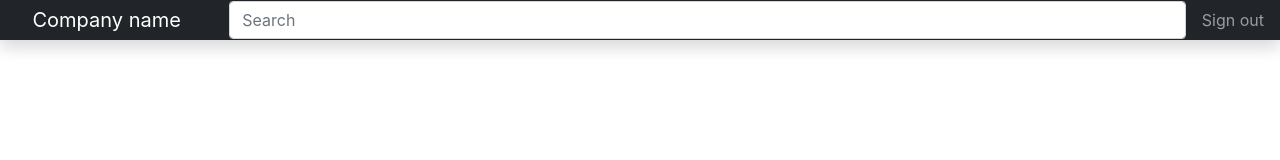
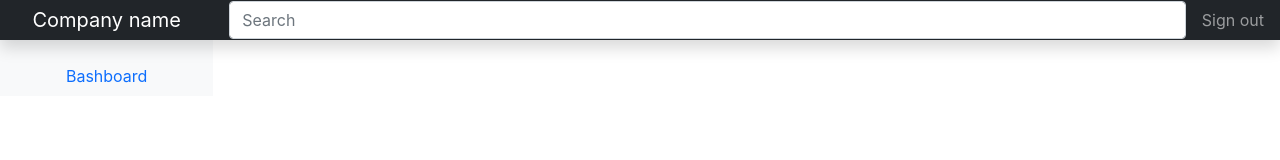
Before and after one commit to nao-18/fiber-react-app, a React (Create React App) app in the folder front/: page / in a window 1280 px wide. Shown: the top 160 px of the page. Built offline with nearby package versions, Linux system fonts and the light colour scheme.

Commit message:
add menu component

```diff
--- a/front/src/App.tsx
+++ b/front/src/App.tsx
@@ -2,11 +2,18 @@ import React from 'react';
 import logo from './logo.svg';
 import './App.css';
 import Nav from './components/Nav';
+import Menu from './components/Menu';
 
 function App() {
   return (
     <div className="App">
       <Nav />
+
+      <div className="container-fluid">
+        <div className="row">
+          <Menu />
+        </div>
+      </div>
     </div>
   );
 }
--- /dev/null
+++ b/front/src/components/Menu.tsx
@@ -0,0 +1,20 @@
+import React, { Component } from 'react';
+
+const Menu = () => {
+  return (
+    <nav
+      id="sidebarMenu"
+      className="col-md-3 col-lg-2 d-md-block bg-light sidebar cpllapse"
+    >
+      <div className="position-sticky pt-3">
+        <ul className="nav flex-column">
+          <li className="nav-item">
+            <a className="nav-link active">Bashboard</a>
+          </li>
+        </ul>
+      </div>
+    </nav>
+  );
+};
+
+export default Menu;
```
